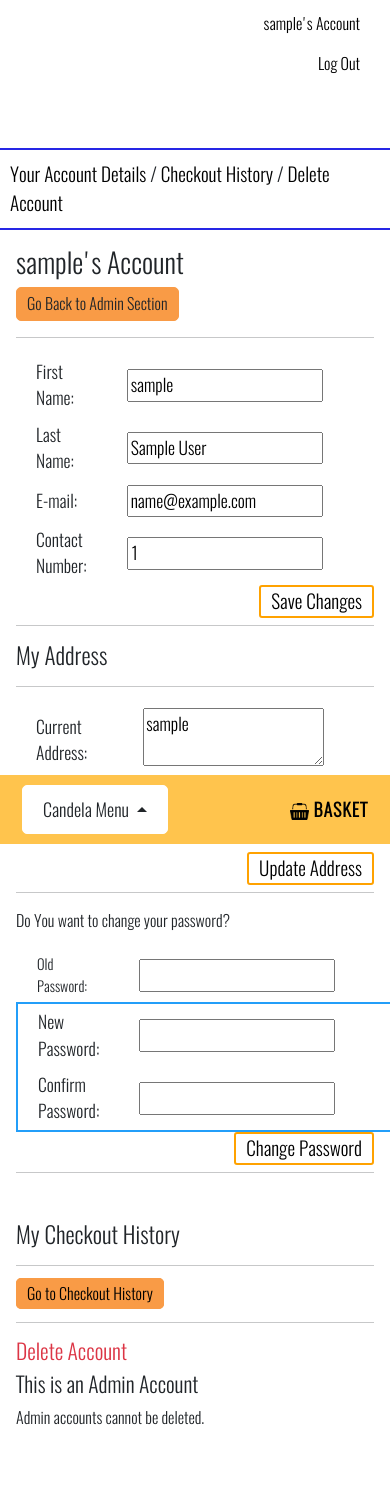
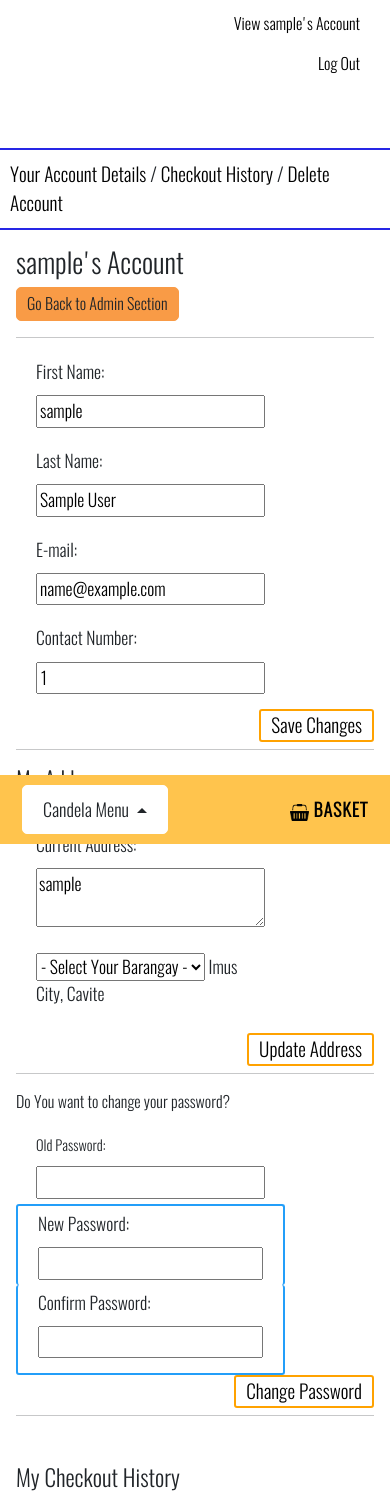
Before and after one commit to lyrick17/candela, a PHP site: page /myaccount.php in a window 390 px wide. Shown: the top 1495 px of the page. Run offline with PHP 8.4, Linux system fonts and the light colour scheme; the visitor is signed in with stand-in values (Sample User, id 1); style sheets or scripts are compiled from the project's sources; some libraries are stand-ins or nearby versions.

Commit message:
bug fixes
- mobile responsive of my account
- go to basket button when in mobile version
- added View in account link so users wouldn't be confused

```diff
--- a/myaccount.php
+++ b/myaccount.php
@@ -58,44 +58,47 @@ $(document).ready(function() {
 						</div>
 					<?php endif; ?>
 					<hr>
-					<form method="post" action="myaccount.php">
+
+					<form method="post" action="myaccount.php" class="w-100">
 						<input type="hidden" name="type" value="general"/>
-						<table>
-						<tr>
-							<td class="tdacc-details">First Name:</td>
-							<td class="tdacc-details"><input type="text" name="myfirstname" value="<?= $_SESSION['username'];?>" /></td>
-							<td class="tdacc-details">
+						<table class="w-75">
+						<tr class="row gx-0">
+							<td class="col-lg-2 col-sm-12 tdacc-details">First Name:</td>
+							<td class="col-lg-6 col-sm-6 tdacc-details"><input type="text" name="myfirstname" value="<?= $_SESSION['username'];?>" class="w-100"  /></td>
+							<td class="col-lg-4 col-sm-6 tdacc-details">
 								<span class="field-validity-myaccount"><?= $notice['firstname']; ?></span>
 								<span class="text-success"><?= $success['firstname']; ?></span>
 							</td>
 						</tr>
-						<tr>
-							<td class="tdacc-details">Last Name:</td>
-							<td class="tdacc-details"><input type="text" name="mylastname" value="<?= $_SESSION['lastname'];?>" /></td>
-							<td class="tdacc-details">
+						<tr class="row gx-0">
+							<td class="col-lg-2 col-sm-12 tdacc-details">Last Name:</td>
+							<td class="col-lg-6 col-sm-6 tdacc-details"><input type="text" name="mylastname" value="<?= $_SESSION['lastname'];?>" class="w-100" /></td>
+							<td class="col-lg-4 col-sm-6 tdacc-details">
 								<span class="field-validity-myaccount"><?= $notice['lastname']; ?></span>
 								<span class="text-success"><?= $success['lastname']; ?></span>
 							</td>
 						</tr>
-						<tr>
-							<td class="tdacc-details">E-mail:</td>
-							<td class="tdacc-details"><input type="text" name="myemail" value="<?= $_SESSION['email'];?>" /></td>
-							<td class="tdacc-details">
+						<tr class="row gx-0">
+							<td class="col-lg-2 col-sm-12 tdacc-details">E-mail:</td>
+							<td class="col-lg-6 col-sm-6 tdacc-details"><input type="text" name="myemail" value="<?= $_SESSION['email'];?>" class="w-100" /></td>
+							<td class="col-lg-4 col-sm-6 tdacc-details">
 								<span class="field-validity-myaccount"><?= $notice['email']; ?></span>
 								<span class="text-success"><?= $success['email']; ?></span>
 							</td>
 						</tr>
-						<tr>
-							<td class="tdacc-details">Contact Number:</td>
-							<td class="tdacc-details"><input type="text" name="mynumber" value="<?= $_SESSION['contactnumber'];?>" maxlength="11" /></td>
-							<td class="tdacc-details">
+						<tr class="row gx-0">
+							<td class="col-lg-2 col-sm-12 tdacc-details">Contact Number:</td>
+							<td class="col-lg-4 col-sm-6 tdacc-details"><input type="text" name="mynumber" value="<?= $_SESSION['contactnumber'];?>" class="w-100" maxlength="11" /></td>
+							<td class="col-lg-6 col-sm-6 tdacc-details">
 								<span class="field-validity-myaccount"><?= $notice['number']; ?></span>
 								<span class="text-success"><?= $success['number']; ?></span>
 							</td>
 						</tr>
 						</table>
 						<input type="submit" name="newchanges" value="Save Changes" class="savechanges" />
-					</form><br>
+					</form>
+
+					<br>
 
 
 					<hr>
@@ -105,22 +108,23 @@ $(document).ready(function() {
 					<hr>
 					<form method="post" action="myaccount.php">
 						<input type="hidden" name="type" value="address"/>
-						<table>
-							<tr>
-							<td class="tdacc-details">Current Address:</td>
-							<td class="tdacc-details">
-							<textarea name="myaddress"><?= $_SESSION['address'];?></textarea>
+						<table class="w-75">
+							<tr class="row gx-0">
+								<td class="col-lg-2 col-sm-12 tdacc-details">Current Address:</td>
+								<td class="col-lg-10 col-sm-12 tdacc-details">
+									<textarea name="myaddress" class="w-100"><?= $_SESSION['address'];?></textarea>
 								</td>
 							</tr>
-						<tr>
-							<td class="tdacc-details"></td>
-							<td class="tdacc-details">
+							<tr class="row gx-0">
+								<td class="col-lg-2 col-sm-12 tdacc-details"></td>
+								<td class="col-lg-10 col-sm-12 tdacc-details">
 									<input type="hidden" id="barangayvalue" value="<?= $_SESSION['barangay'] ?>" />
 									<?php require("templates/barangay_list.php"); ?> Imus City, Cavite
 								</td>
 							</tr>
-						<tr>
-							<td class="tdacc-details" colspan="2" style="direction: rtl;">
+							<tr class="row gx-0">
+								<td class="col-lg-2 col-sm-12 tdacc-details"></td>
+								<td class="col-lg-10 col-sm-12 tdacc-details">
 									<span class="field-validity-myaccount"><?= $notice['address']; ?></span>
 									<span class="text-success"><?= $success['address']; ?></span>
 								</td>
@@ -139,20 +143,20 @@ $(document).ready(function() {
 					<form method="post" id="changePass" action="myaccount.php">
 
 						<input type="hidden" name="type" value="password"/>
-						<table>
-						<tr>
-							<td class="tdacc-details" style="font-size: 90%;">Old Password:</td>
-							<td class="tdacc-details"><input type="password" name="oldpassword" value="" /></td>
+						<table class="w-75">
+							<tr class="row gx-0">
+								<td class="col-lg-3 col-sm-12 tdacc-details" style="font-size: 90%;">Old Password:</td>
+								<td class="col-lg-6 col-sm-6 tdacc-details"><input type="password" name="oldpassword" value="" class="w-100" /></td>
 							</tr>
-						<tr class="newpass-tr-style">
-							<td class="tdacc-details">New Password:</td>
-							<td class="tdacc-details"><input type="password" name="newpassword" value="" /></td>
+							<tr class="row gx-0 newpass-tr-style">
+								<td class="col-lg-3 col-sm-12 tdacc-details">New Password:</td>
+								<td class="col-lg-6 col-sm-6  tdacc-details"><input type="password" name="newpassword" value="" class="w-100" /></td>
 
 							</tr>
-						<tr class="confirm-tr-style">
-							<td class="tdacc-details">Confirm Password:</td>
-							<td class="tdacc-details"><input type="password" name="confirmpassword" value="" /></td>
-							<td class="tdacc-details">
+							<tr class="row gx-0 confirm-tr-style">
+								<td class="col-lg-3 col-sm-12 tdacc-details">Confirm Password:</td>
+								<td class="col-lg-6 col-sm-6 tdacc-details"><input type="password" name="confirmpassword" value="" class="w-100" /></td>
+								<td class="col-lg-3 col-sm-6 tdacc-details">
 									<span class="field-validity-myaccount"><?= $notice['password']; ?></span>
 									<span class="text-success"><?= $success['password']; ?></span>
 								</td>
@@ -211,11 +215,11 @@ $(document).ready(function() {
 
 <!-- SCRIPTING -->
 <script src="resources/js/javas.js"></script>
+<script src="https://cdn.jsdelivr.net/npm/bootstrap@5.3.2/dist/js/bootstrap.bundle.min.js" integrity="sha384-C6RzsynM9kWDrMNeT87bh95OGNyZPhcTNXj1NW7RuBCsyN/o0jlpcV8Qyq46cDfL" crossorigin="anonymous"></script>
 <script src="https://code.jquery.com/jquery-3.7.1.min.js" integrity="sha256-/JqT3SQfawRcv/BIHPThkBvs0OEvtFFmqPF/lYI/Cxo=" crossorigin="anonymous"></script>
 <script src="https://cdnjs.cloudflare.com/ajax/libs/simplePagination.js/1.4/jquery.simplePagination.min.js" integrity="sha512-J4OD+6Nca5l8HwpKlxiZZ5iF79e9sgRGSf0GxLsL1W55HHdg48AEiKCXqvQCNtA1NOMOVrw15DXnVuPpBm2mPg==" crossorigin="anonymous" referrerpolicy="no-referrer"></script>
 <script src="resources/js/barangay_select.js"></script>
 <script src="resources/js/del_acc_confirmation.js"></script>
-<script src="resources/js/checkout_history.js"></script>
 
 </body>
 </html>
--- a/product.php
+++ b/product.php
@@ -50,6 +50,12 @@
 		</div>
 		<!-- LIST OF PRODUCTS -->
 		<div id="products" class="text-center">
+
+			<div id="goto-basket-btn" class="py-2">
+				<hr />
+				<a href="basket.php" class="basket_buttons">Go to My Basket</a>
+				<hr />
+			</div>
 			<div class="row gx-0">
 				<?php
 					if (isset($_GET['search'])) {
--- a/style.css
+++ b/style.css
@@ -705,7 +705,9 @@ textarea {
 	vertical-align: top;
 	width: 30%;
 }
-
+#goto-basket-btn {
+	display: none;
+}
 	/* SIDEBAR - SIDE BASKET */
 	.pbasket-td {
 		padding: 10px;
@@ -749,7 +751,11 @@ textarea {
 	#prod-sidebar {
 		display: none;
 	}
+	#goto-basket-btn {
+		display: block;
+	}
 }
+
 /* END OF PRODUCTS ----------------------------------- */
 
 
--- a/templates/nav_graybar.php
+++ b/templates/nav_graybar.php
@@ -8,7 +8,7 @@
 		<div class="navbar-nav ms-auto text-end">
 			<ul class="navbar-nav">
 				<?php if (isset($_SESSION['id'])): ?>
-					<li class="m-2"><a href="myaccount.php"><?php echo $_SESSION['username'];?>'s Account</a></li>
+					<li class="m-2"><a href="myaccount.php">View <?php echo $_SESSION['username'];?>'s Account</a></li>
 					<li class="m-2"><a href="utilities/logout.php">Log Out</a></li>
 				<?php else: ?>
 					<li class="m-2"><a href="login-form.php">Log In</a></li>
```
Lines whose indentation alone changed are shown as unchanged.
